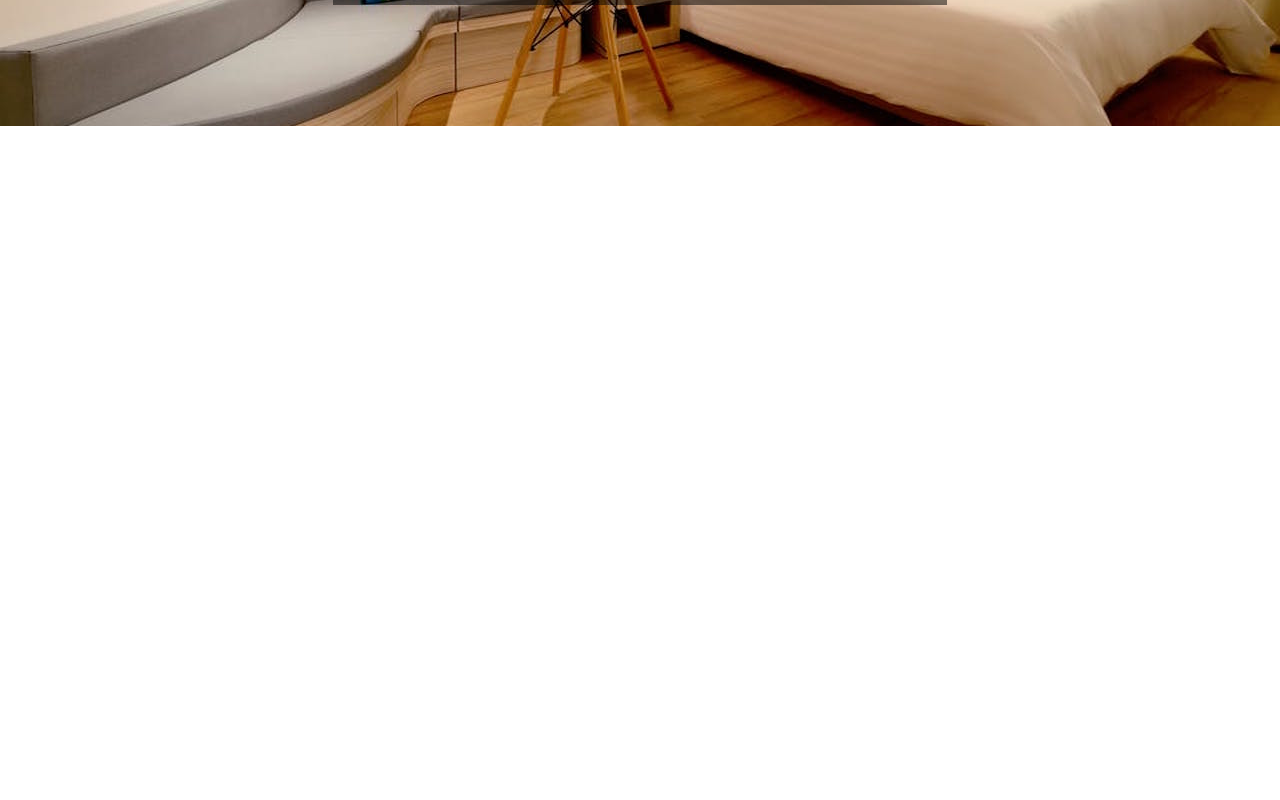
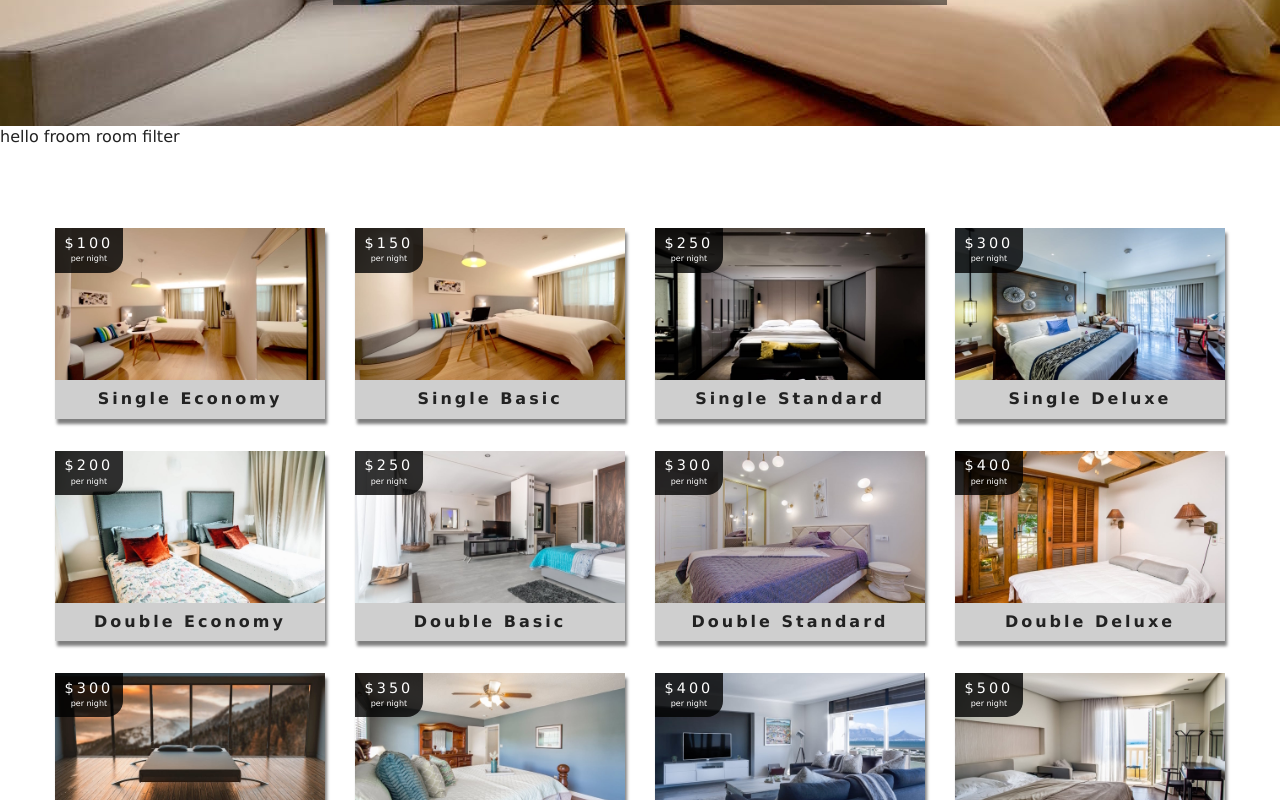
Before and after one commit to TracyZUMBU/resort, a React (Create React App) app: page /rooms in a window 1280 px wide. Shown: the part 420-1220 px from the top of the page. Before the commit the page ends 800 px from the top, so only its background shows below. Built offline with nearby package versions, Linux system fonts and the light colour scheme.

Commit message:
added components to filter rooms by criteria

```diff
--- a/src/components/FeaturedRooms.js
+++ b/src/components/FeaturedRooms.js
@@ -14,7 +14,7 @@
         return (
             <section className="features-rooms">
                 <Title title="featured rooms"/>
-                <div className="featured-room-center">
+                <div className="featured-rooms-center">
                     {loading ? <Loading /> : rooms}
                 </div>
             </section>
--- a/src/components/Room.js
+++ b/src/components/Room.js
@@ -3,6 +3,7 @@
 import defaultImg from "../images/room-1.jpeg";
 import PropTypes from "prop-types";
 import { memo } from "react";
+
 const Room = memo(({ room }) => {
   const { name, slug, images, price } = room;
 
--- /dev/null
+++ b/src/components/RoomContainer.js
@@ -0,0 +1,49 @@
+
+
+import React from 'react'
+import RoomsFilter from './RoomFilter'
+import RoomsList from './RoomList'
+import {withRoomConsumer} from "../context"
+import Loading from "./Loading"
+
+function RoomContainer({context}) {
+    const {loading, sortedRooms, rooms} = context
+    if (loading) {
+            return <Loading />
+        }
+        return (
+        <>
+            <RoomsFilter rooms={rooms}/>
+            <RoomsList rooms={sortedRooms}/>
+        </>
+        )
+}
+
+export default withRoomConsumer(RoomContainer)
+
+
+// import React from 'react'
+// import RoomsFilter from './RoomFilter'
+// import RoomsList from './RoomList'
+// import {RoomConsumer} from "../context"
+// import Loading from "./Loading"
+
+// export default function RoomContainer() {
+//     return (
+//         <RoomConsumer>
+//             {value => {
+//                 const {loading, sortedRooms, rooms} = value;
+//                 if (loading) {
+//                     return <Loading />
+//                 }
+//                 return (
+//                 <div>
+//                     Hello from RoomsContainer
+//                     <RoomsFilter rooms={rooms}/>
+//                     <RoomsList rooms={sortedRooms}/>
+//                 </div>
+//                 )
+//             }}
+//         </RoomConsumer>
+//     )
+// }
--- /dev/null
+++ b/src/components/RoomFilter.js
@@ -0,0 +1,9 @@
+import React from 'react'
+
+export default function RoomFilter() {
+    return (
+        <div>
+            hello froom room filter
+        </div>
+    )
+}
--- /dev/null
+++ b/src/components/RoomList.js
@@ -0,0 +1,23 @@
+import React from 'react'
+import Room from '../components/Room'
+
+export default function RoomList({rooms}) {
+    if(rooms.lenght === 0){
+        return (
+            <div className="empty-search">
+                <h3>Unfortunately no rooms matched your search</h3>
+            </div>
+        )
+    }
+    return (
+        <section className="roomslist">
+            <div className="roomslist-center">
+                {
+                    rooms.map(item => {
+                        return <Room key={item.id} room={item} />
+                    })
+                }
+            </div>
+        </section>
+    )
+}
--- a/src/context.js
+++ b/src/context.js
@@ -9,18 +9,33 @@
         rooms: [],
         sortedRooms:[],
         featuredRooms: [],
-        loading: true
+        loading: true,
+        type:'all',
+        capacity: 1,
+        price: 0,
+        minPrice: 0,
+        maxPrice: 0,
+        maxSize: 0,
+        minSize: 0,
+        breakfast: false,
+        pets: false
     };
 
     componentDidMount(){
         let rooms = this.formatData(items)
         console.log(rooms);
         let featuredRooms = rooms.filter(room => room.featured === true);
+        let maxPrice = Math.max(...rooms.map(item =>item.price))
+        let maxSize = Math.max(...rooms.map(item =>item.size))
         this.setState({
             rooms,
             featuredRooms,
             sortedRooms: rooms,
-            loading:false
+            loading: false,
+            price:maxPrice,
+            maxPrice,
+            size:maxSize,
+            maxSize
         })
     }
 
@@ -51,4 +66,12 @@
 
 const RoomConsumer = RoomContext.Consumer
 
+export function withRoomConsumer(Component){
+    return function ConsumerWrapper(props){
+        return <RoomConsumer>
+            {value => <Component {...props} context={value}/>}
+        </RoomConsumer>
+    }
+}
+
 export { RoomProvider, RoomConsumer, RoomContext}
--- a/src/pages/Rooms.js
+++ b/src/pages/Rooms.js
@@ -3,10 +3,13 @@
 
 import Hero from "../components/Hero"
 import Banner from "../components/Banner"
+import RoomContainer from '../components/RoomContainer'
+
 
 
 export const Rooms = () => {
     return (
+        <>
         <Hero hero="roomsHero">
             <Banner title="our rooms">
                 <Link to="/" className="btn-primary">
@@ -14,6 +17,8 @@
                 </Link>
             </Banner>
         </Hero>
+        <RoomContainer/>
+        </>
     )
 }
 
```
Also changed, not shown: src/components/RoomsContainer.js (deleted, +0 -9 lines).
